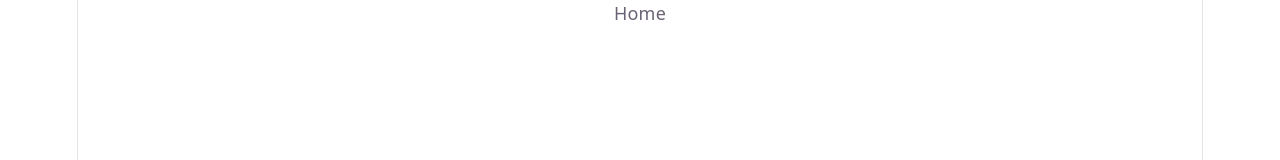
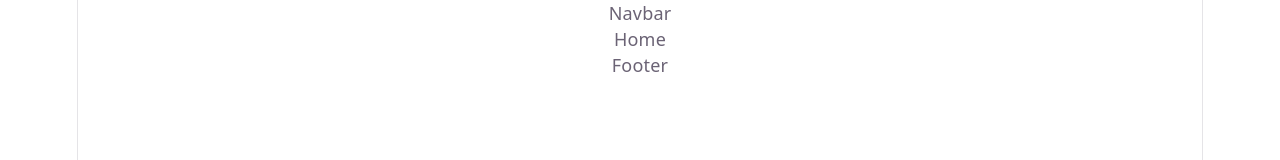
Before and after one commit to angelolustosa/tvflix-app, a React (Vite) app: page / in a window 1280 px wide. Shown: the top 160 px of the page. Built offline with nearby package versions, Linux system fonts and the light colour scheme.

Commit message:
Configurando a rota com o Outlet do react-router-dom

```diff
--- /dev/null
+++ b/src/components/footer/Footer.jsx
@@ -0,0 +1,7 @@
+import React from 'react'
+
+export const Footer = () => {
+  return (
+    <div>Footer</div>
+  )
+}
--- /dev/null
+++ b/src/components/navbar/Navbar.jsx
@@ -0,0 +1,7 @@
+import React from 'react'
+
+export const Navbar = () => {
+  return (
+    <div>Navbar</div>
+  )
+}
--- a/src/pages/Home.jsx
+++ b/src/pages/Home.jsx
@@ -1,7 +1,11 @@
 import React from 'react'
+import { Navbar } from '../components/navbar/Navbar'
+import { Footer } from '../components/footer/Footer'
 
 export const Home = () => {
   return (
-    <div>Home</div>
+    <div>
+      Home
+    </div>
   )
 }
--- /dev/null
+++ b/src/pages/Layout.jsx
@@ -0,0 +1,17 @@
+import { Outlet } from 'react-router-dom';
+import { Footer } from '../components/footer/Footer';
+import { Navbar } from '../components/navbar/Navbar';
+
+export function Layout() {
+  return (
+    <div>
+      <Navbar />
+
+      <main>
+        <Outlet /> {/* Aqui entra o conteúdo das rotas */}
+      </main>
+
+      <Footer />
+    </div>
+  );
+}
--- a/src/pages/MovieDetail.jsx
+++ b/src/pages/MovieDetail.jsx
@@ -1,10 +1,14 @@
 import React from 'react'
 import { useParams } from 'react-router-dom';
+import { Navbar } from '../components/navbar/Navbar';
+import { Footer } from '../components/footer/Footer';
 
 export const MovieDetail = () => {
     const { id } = useParams();
 
     return (
-        <div>MovieDetail: {id}</div>
+        <div>
+            MovieDetail: {id}
+        </div>
     )
 }
```
Also changed, not shown: src/main.jsx (+12 -5 lines).
